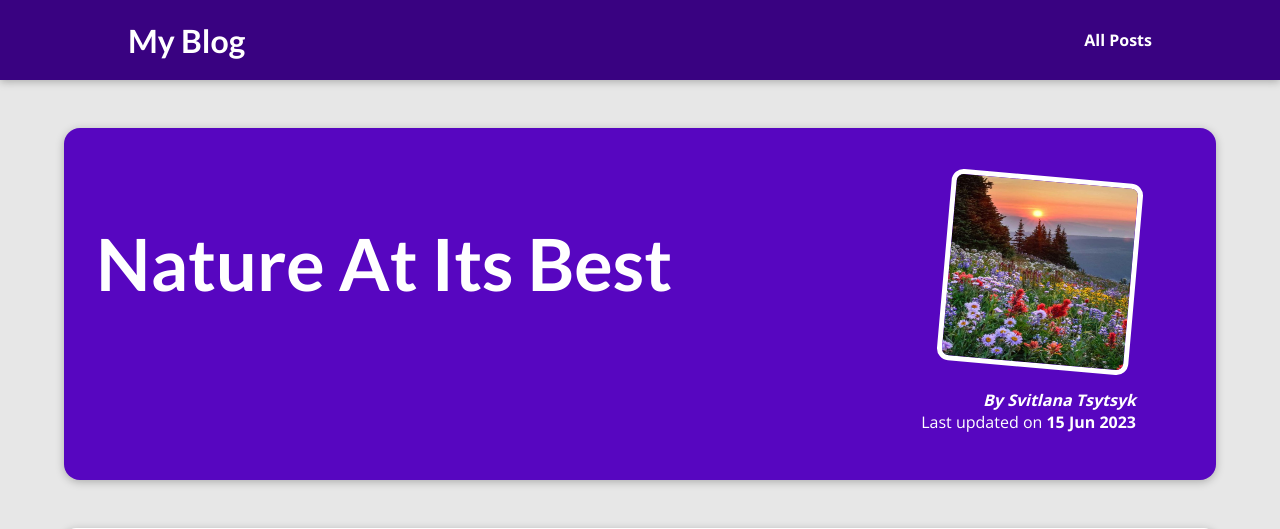
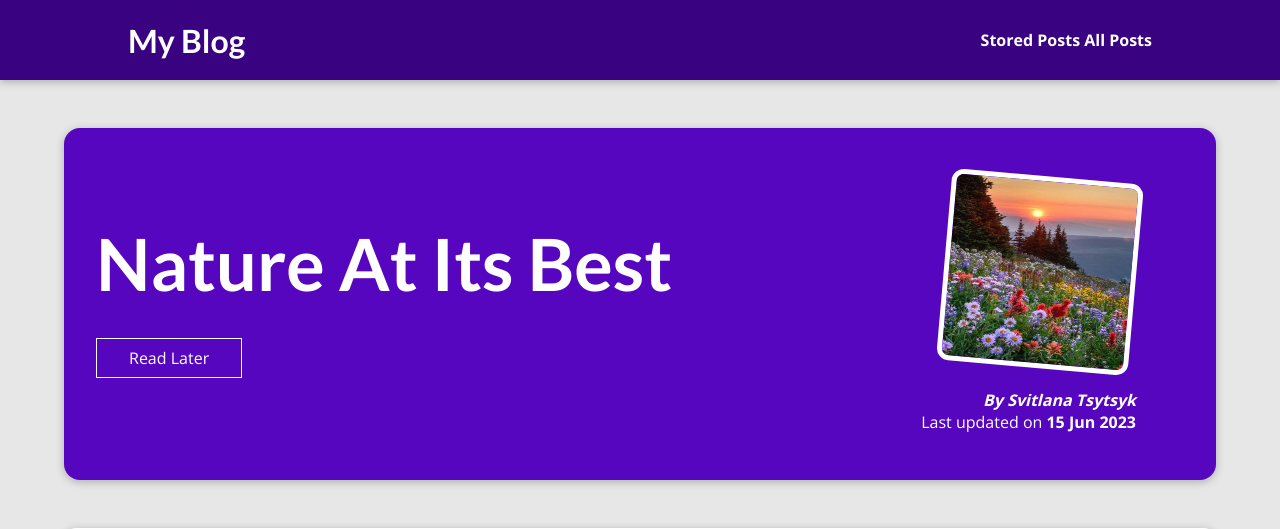
Before and after one commit to tsytsyksvitlana/my_site, a Django app: a page that uses templates/base.html in a window 1280 px wide. Shown: the top 529 px of the page. Run offline with Django 3.2, Linux system fonts and the light colour scheme; data comes from the database, SQL or seed files in the repository.

Commit message:
Managed Read Later via Session

```diff
--- a/blog/templates/blog/post-detail.html
+++ b/blog/templates/blog/post-detail.html
@@ -14,10 +14,10 @@
 {% if comment_form.errors %}
   <div id="alert">
     <h2>Saving the comment failed!</h2>
-    <p>Please, check the comment form below the post and fix your errors.</p>
-    <a href="#comment_form">Fix!<a>
+    <p>Please check the comment form below the post and fix your erros.</p>
+    <a href="#comment-form">Fix!</a>
   </div>
-{%endif%}
+{% endif %}
 
 <section id="summary">
   <h2>{{ post.title }}</h2>
@@ -25,6 +25,13 @@
     {% for tag in post_tags %}
       <span class="tag">{{ tag.caption }}</span>
     {% endfor %}
+  </div>
+  <div id="read-later">
+    <form action="{% url "read-later" %}" method="POST">
+      {% csrf_token %}
+      <input type="hidden" value="{{ post.id }}" name="post_id">
+      <button>Read Later</button>
+    </form>
   </div>
   <article>
     <img src="{{ post.image.url }}" alt="{{ post.title }}" />
@@ -48,10 +55,9 @@
   </ul>
 </section>
 
-
 <section id="comment-form">
   <h2>Your Comment</h2>
-  <form action="{% url "post-detail-page" post.slug %}" method="POST" >
+  <form action="{% url "post-detail-page" post.slug %}" method="POST">
     {% csrf_token %}
     {% for form_field in comment_form %}
       <div class="form-control {% if form_field.errors %}invalid{% endif %}">
--- a/blog/urls.py
+++ b/blog/urls.py
@@ -5,5 +5,6 @@ urlpatterns=[
     path("", views.StartingPageView.as_view(), name="starting-page"),
     path("posts", views.AllPostsView.as_view(), name="posts-page"),
     path("posts/<slug:slug>", views.SinglePostView.as_view(),
-         name="post-detail-page")
+         name="post-detail-page"),
+    path("read-later", views.ReadLaterView.as_view(), name="read-later")
 ]
--- a/blog/views.py
+++ b/blog/views.py
@@ -54,3 +54,34 @@ class SinglePostView(View):
             "comments" : post.comments.all().order_by("-id")
         }
         return render(request, "blog/post-detail.html", context)
+
+class ReadLaterView(View):
+    def get(self, request):
+        stored_posts = request.session.get("stored_posts")
+
+        context = {}
+
+        if stored_posts is None or len(stored_posts) == 0:
+            context["posts"] = []
+            context["has_posts"] = False
+        else:
+          posts = Post.objects.filter(id__in=stored_posts)
+          context["posts"] = posts
+          context["has_posts"] = True
+
+        return render(request, "blog/stored-posts.html", context)
+
+
+    def post(self, request):
+        stored_posts = request.session.get("stored_posts")
+
+        if stored_posts is None:
+            stored_posts = []
+
+        post_id=int(request.POST["post_id"])
+
+        if post_id not in stored_posts:
+            stored_posts.append(post_id)
+            request.session["stored_posts"] = stored_posts
+
+        return HttpResponseRedirect("/", )
--- a/templates/base.html
+++ b/templates/base.html
@@ -14,6 +14,7 @@
     <header id='main-navigation'>
         <h1><a href="{% url "starting-page" %}">My Blog</a></h1>
         <nav>
+            <a href="{% url "read-later" %}">Stored Posts</a>
             <a href="{% url "posts-page" %}">All Posts</a>
         </nav>
     </header>
```
Also changed, not shown: blog/templates/blog/stored-posts.html (added, +18 -0 lines). Lines whose indentation alone changed are shown as unchanged.
